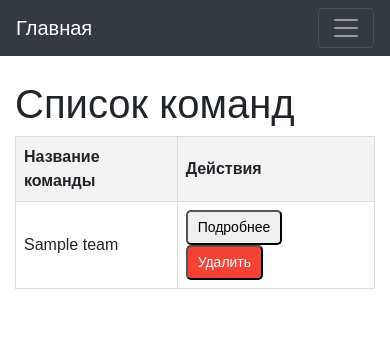
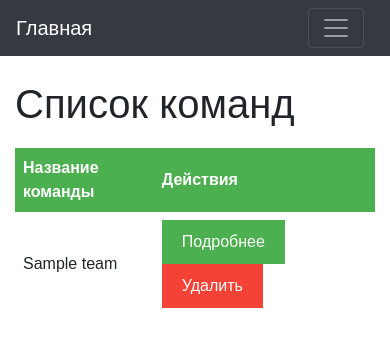
Before and after one commit to gmoroz/lab1, a Django app: page /teams/ in a window 390 px wide. Shown: the top 347 px of the page. Run offline with Django 4.2, Linux system fonts and the light colour scheme; tables that the repository leaves empty hold one stand-in row (values such as "Sample post"); parts of the project's set-up code (start-up, migrations or seed data) failed here and were passed over; some libraries are stand-ins or nearby versions.

Commit message:
refactor: update styles for team list table
Changed the styles for the table displaying the list of teams. Made the table responsive and added alternating row colors. Also updated the styles for the action buttons to match the new table design.

```diff
--- a/templates/teams/teams_list.html
+++ b/templates/teams/teams_list.html
@@ -1,39 +1,45 @@
 {% extends 'base.html' %} {% load static %}
-{% block title %}Список команд{% endblock %}
-{% block styles %}{{ block.super }}
+{% block title %}Список команд{% endblock %} {% block styles %}{{ block.super }}
 <style>
   table {
   border-collapse: collapse;
   width: 100%;
+  margin: 20px 0;
 }
 
 th,
 td {
   text-align: left;
   padding: 8px;
-    border: 1px solid #ddd;
 }
 
 th {
+  background-color: #4caf50;
+  color: white;
+}
+
+tr:nth-child(even) {
   background-color: #f2f2f2;
 }
 
 button {
-    padding: 5px 10px;
-    font-size: 14px;
-    border-radius: 5px;
+  display: inline-block;
+  background-color: #4caf50;
+  border: none;
+  color: white;
+  padding: 10px 20px;
+  text-align: center;
+  text-decoration: none;
+  display: inline-block;
+  font-size: 16px;
+  margin-right: 10px;
   cursor: pointer;
 }
 
-  .delete-btn {
+button.delete-btn {
   background-color: #f44336;
-    color: white;
-    margin-right: 10px;
 }
 
-  .delete-btn:hover {
-    background-color: #d32f2f;
-  }
 </style>
 {% endblock %} {% block content %}
 <h1>Список команд</h1>
```
Lines whose indentation alone changed are shown as unchanged.
